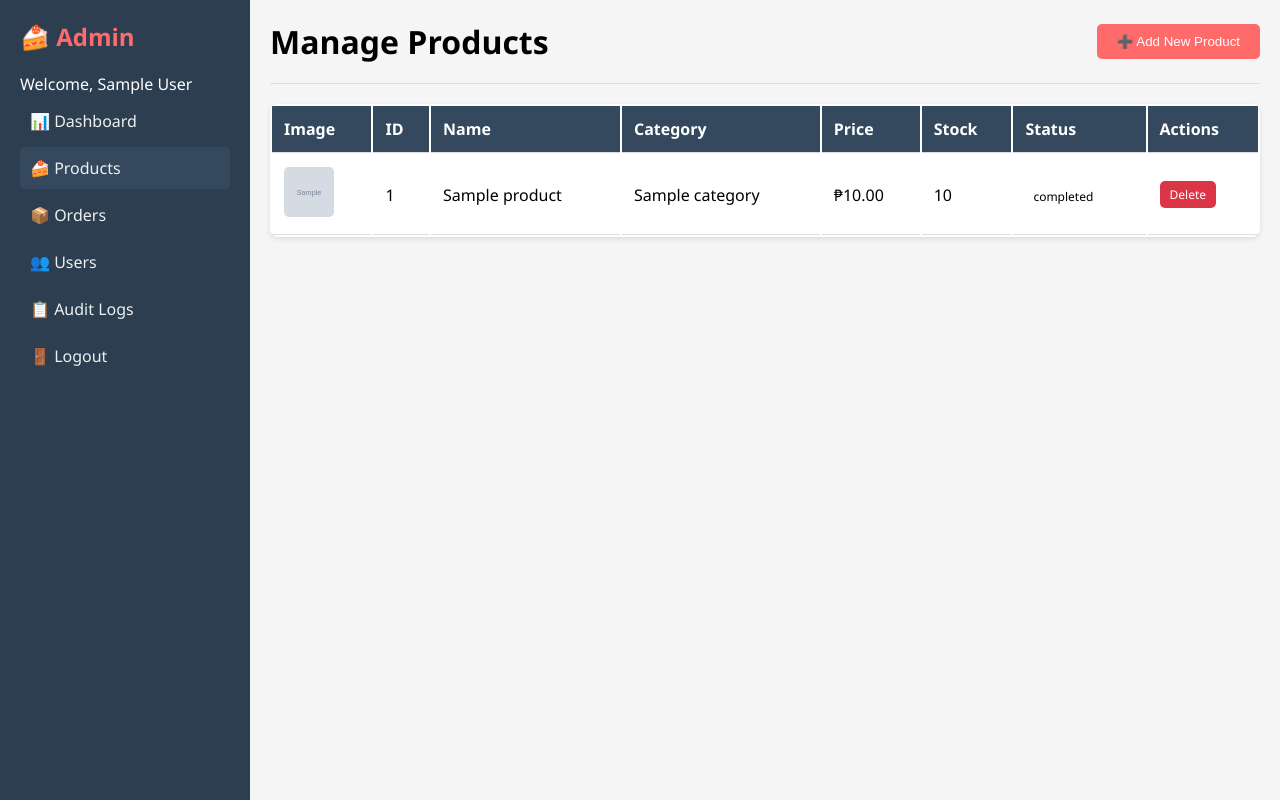
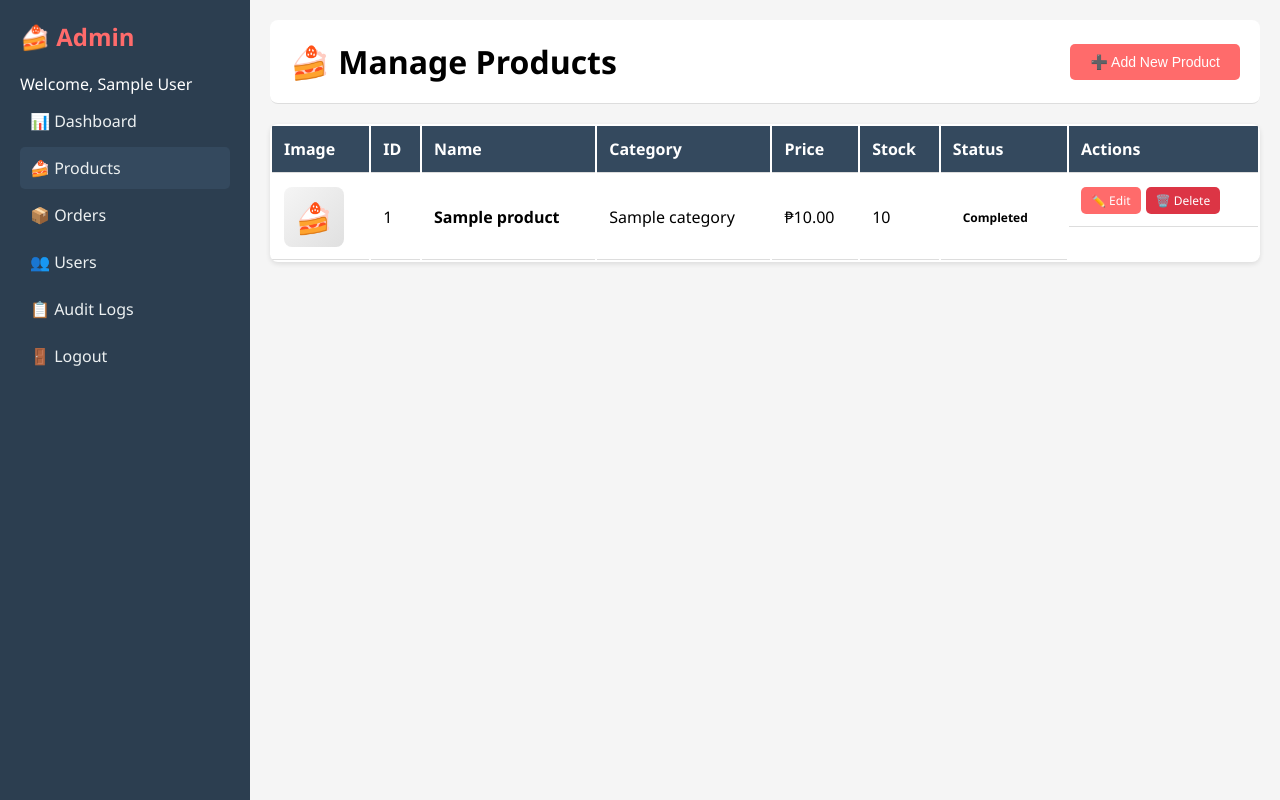
Before and after one commit to darenskie/cake_shop_ordering_management_system, a PHP site: page /products.php in a window 1280 px wide. Run offline with PHP 8.4, Linux system fonts and the light colour scheme; the visitor is signed in with stand-in values (Sample User, id 1); tables that the repository leaves empty or names only in its code hold one stand-in row (values such as "Sample post"); grey boxes marked "Sample" are stand-in pictures; a stand-in replaces the project's code that opens the database connection.

Commit message:
Update products.php with new features

```diff
--- a/admin/products.php
+++ b/admin/products.php
@@ -107,12 +110,14 @@ $categories = $conn->query("SELECT * FROM categories")->fetchAll();
             padding: 10px;
             margin: 5px 0;
             border-radius: 5px;
+            transition: background 0.3s;
         }
         .sidebar a:hover, .sidebar a.active {
             background: #34495e;
         }
         .content {
             flex: 1;
+            margin-left: 250px;
             padding: 20px;
         }
         .header {
@@ -122,6 +127,9 @@ $categories = $conn->query("SELECT * FROM categories")->fetchAll();
             margin-bottom: 20px;
             padding-bottom: 20px;
             border-bottom: 1px solid #ddd;
+            background: white;
+            padding: 20px;
+            border-radius: 8px;
         }
         .btn {
             padding: 10px 20px;
@@ -130,7 +138,10 @@ $categories = $conn->query("SELECT * FROM categories")->fetchAll();
             cursor: pointer;
             text-decoration: none;
             display: inline-block;
+            font-size: 14px;
+            transition: opacity 0.3s;
         }
+        .btn:hover { opacity: 0.8; }
         .btn-primary {
             background: #ff6b6b;
             color: white;
@@ -186,40 +216,89 @@ $categories = $conn->query("SELECT * FROM categories")->fetchAll();
             border-bottom: 1px solid #ddd;
             vertical-align: middle;
         }
-        th { background: #34495e; color: white; }
+        th {
+            background: #34495e;
+            color: white;
+            font-weight: 600;
+        }
+        tr:hover {
+            background: #f8f9fa;
+        }
         .product-image {
-            width: 50px;
-            height: 50px;
+            width: 60px;
+            height: 60px;
             object-fit: cover;
-            border-radius: 5px;
+            border-radius: 8px;
+            display: block;
         }
         .no-image {
-            width: 50px;
-            height: 50px;
-            background: #f0f0f0;
+            width: 60px;
+            height: 60px;
+            background: linear-gradient(135deg, #f5f5f5, #e0e0e0);
             display: flex;
             align-items: center;
             justify-content: center;
-            border-radius: 5px;
+            border-radius: 8px;
+            font-size: 30px;
             color: #999;
         }
         .status {
-            padding: 3px 8px;
-            border-radius: 3px;
+            padding: 4px 10px;
+            border-radius: 20px;
             font-size: 12px;
+            font-weight: 600;
+            display: inline-block;
         }
-        .status.available { background: #4ecdc4; color: white; }
-        .status.out_of_stock { background: #ff6b6b; color: white; }
+        .status.available {
+            background: #d4edda;
+            color: #155724;
+        }
+        .status.out_of_stock {
+            background: #f8d7da;
+            color: #721c24;
+        }
         .msg {
-            padding: 10px;
+            padding: 12px;
             border-radius: 5px;
             margin-bottom: 20px;
+            animation: slideDown 0.3s ease;
         }
-        .msg.success { background: #d4edda; color: #155724; }
+        .msg.success {
+            background: #d4edda;
+            color: #155724;
+            border-left: 4px solid #28a745;
+        }
         .image-preview {
             max-width: 100px;
             max-height: 100px;
             margin-top: 10px;
+            border-radius: 5px;
+        }
+        .empty-state {
+            text-align: center;
+            padding: 40px;
+            color: #999;
+        }
+        .action-buttons {
+            display: flex;
+            gap: 5px;
+        }
+        @media (max-width: 768px) {
+            .sidebar {
+                width: 200px;
+            }
+            .content {
+                margin-left: 200px;
+            }
+            .form-row {
+                grid-template-columns: 1fr;
+            }
+            table {
+                font-size: 12px;
+            }
+            th, td {
+                padding: 8px;
+            }
         }
     </style>
 </head>
@@ -240,7 +319,7 @@ $categories = $conn->query("SELECT * FROM categories")->fetchAll();
 
         <div class="content">
             <div class="header">
-                <h1>Manage Products</h1>
+                <h1>🍰 Manage Products</h1>
                 <button class="btn btn-primary" onclick="toggleForm()">➕ Add New Product</button>
             </div>
 
@@ -274,32 +353,33 @@ $categories = $conn->query("SELECT * FROM categories")->fetchAll();
                         </div>
 
                         <div class="form-group">
-                            <label>Price (₱)</label>
-                            <input type="number" name="price" step="0.01" required>
+                            <label>Price (₱) *</label>
+                            <input type="number" name="price" step="0.01" required placeholder="0.00">
                         </div>
                     </div>
 
                     <div class="form-row">
                         <div class="form-group">
-                            <label>Stock</label>
-                            <input type="number" name="stock" required>
+                            <label>Stock *</label>
+                            <input type="number" name="stock" required placeholder="Quantity">
                         </div>
 
                         <div class="form-group">
                             <label>Product Image</label>
                             <input type="file" name="image" accept="image/*" onchange="previewImage(this)">
+                            <small style="color: #666;">Allowed: JPG, JPEG, PNG, GIF</small>
                         </div>
                     </div>
 
                     <div class="form-group">
                         <label>Description</label>
-                        <textarea name="description" rows="3"></textarea>
+                        <textarea name="description" rows="3" placeholder="Enter product description..."></textarea>
                     </div>
 
                     <div id="imagePreview"></div>
 
-                    <button type="submit" name="add_product" class="btn btn-primary">Save Product</button>
-                    <button type="button" class="btn" style="background:#ccc;" onclick="toggleForm()">Cancel</button>
+                    <button type="submit" name="add_product" class="btn btn-primary">💾 Save Product</button>
+                    <button type="button" class="btn" style="background:#6c757d; color:white;" onclick="toggleForm()">❌ Cancel</button>
                 </form>
             </div>
 
@@ -318,26 +398,54 @@ $categories = $conn->query("SELECT * FROM categories")->fetchAll();
                     </tr>
                 </thead>
                 <tbody>
+                    <?php if(count($products) > 0): ?>
                         <?php foreach($products as $product): ?>
                         <tr>
                             <td>
-                            <?php if($product['image']): ?>
-                                <img src="../<?php echo htmlspecialchars($product['image']); ?>" class="product-image">
-                            <?php else: ?>
-                                <div class="no-image">🍰</div>
-                            <?php endif; ?>
+                                <?php
+                                // Check if image exists
+                                if(!empty($product['image'])):
+                                    // Check if it's a URL or local path
+                                    if(filter_var($product['image'], FILTER_VALIDATE_URL)):
+                                        // Online image URL
+                                        echo '<img src="' . htmlspecialchars($product['image']) . '" class="product-image" alt="' . htmlspecialchars($product['name']) . '">';
+                                    else:
+                                        // Local image path - check if file exists
+                                        $image_path = '../' . $product['image'];
+                                        if(file_exists($image_path)):
+                                            echo '<img src="../' . htmlspecialchars($product['image']) . '" class="product-image" alt="' . htmlspecialchars($product['name']) . '">';
+                                        else:
+                                            echo '<div class="no-image">🍰</div>';
+                                        endif;
+                                    endif;
+                                else:
+                                    echo '<div class="no-image">🍰</div>';
+                                endif;
+                                ?>
                             </td>
                             <td><?php echo $product['id']; ?></td>
-                        <td><?php echo htmlspecialchars($product['name']); ?></td>
+                            <td><strong><?php echo htmlspecialchars($product['name']); ?></strong></td>
                             <td><?php echo htmlspecialchars($product['category_name'] ?: 'Uncategorized'); ?></td>
                             <td>₱<?php echo number_format($product['price'], 2); ?></td>
                             <td><?php echo $product['stock']; ?></td>
-                        <td><span class="status <?php echo $product['status']; ?>"><?php echo $product['status']; ?></span></td>
                             <td>
-                            <a href="?delete=<?php echo $product['id']; ?>" class="btn btn-danger" onclick="return confirm('Delete this product?')">Delete</a>
+                                <span class="status <?php echo $product['status']; ?>">
+                                    <?php echo ucfirst($product['status']); ?>
+                                </span>
+                            </td>
+                            <td class="action-buttons">
+                                <a href="edit_product.php?id=<?php echo $product['id']; ?>" class="btn btn-primary" style="padding: 5px 10px; font-size: 12px;">✏️ Edit</a>
+                                <a href="?delete=<?php echo $product['id']; ?>" class="btn btn-danger" onclick="return confirm('Are you sure you want to delete this product?')">🗑️ Delete</a>
                             </td>
                         </tr>
                         <?php endforeach; ?>
+                    <?php else: ?>
+                        <tr>
+                            <td colspan="8" class="empty-state">
+                                🍰 No products found. Click "Add New Product" to get started!
+                            </td>
+                        </tr>
+                    <?php endif; ?>
                 </tbody>
             </table>
         </div>
@@ -348,6 +456,7 @@ $categories = $conn->query("SELECT * FROM categories")->fetchAll();
             var form = document.getElementById('addForm');
             if(form.style.display === 'none') {
                 form.style.display = 'block';
+                form.scrollIntoView({ behavior: 'smooth' });
             } else {
                 form.style.display = 'none';
             }
@@ -363,11 +472,21 @@ $categories = $conn->query("SELECT * FROM categories")->fetchAll();
                     var img = document.createElement('img');
                     img.src = e.target.result;
                     img.className = 'image-preview';
+                    img.style.border = '1px solid #ddd';
+                    img.style.padding = '5px';
                     preview.appendChild(img);
                 }
                 reader.readAsDataURL(input.files[0]);
             }
         }
+
+        // Auto-hide success message after 3 seconds
+        setTimeout(function() {
+            var msg = document.querySelector('.msg');
+            if(msg) {
+                msg.style.display = 'none';
+            }
+        }, 3000);
     </script>
 </body>
 </html>
```
Also changed, not shown: other parts of admin/products.php (+29 -7 lines). Lines whose indentation alone changed are shown as unchanged.
